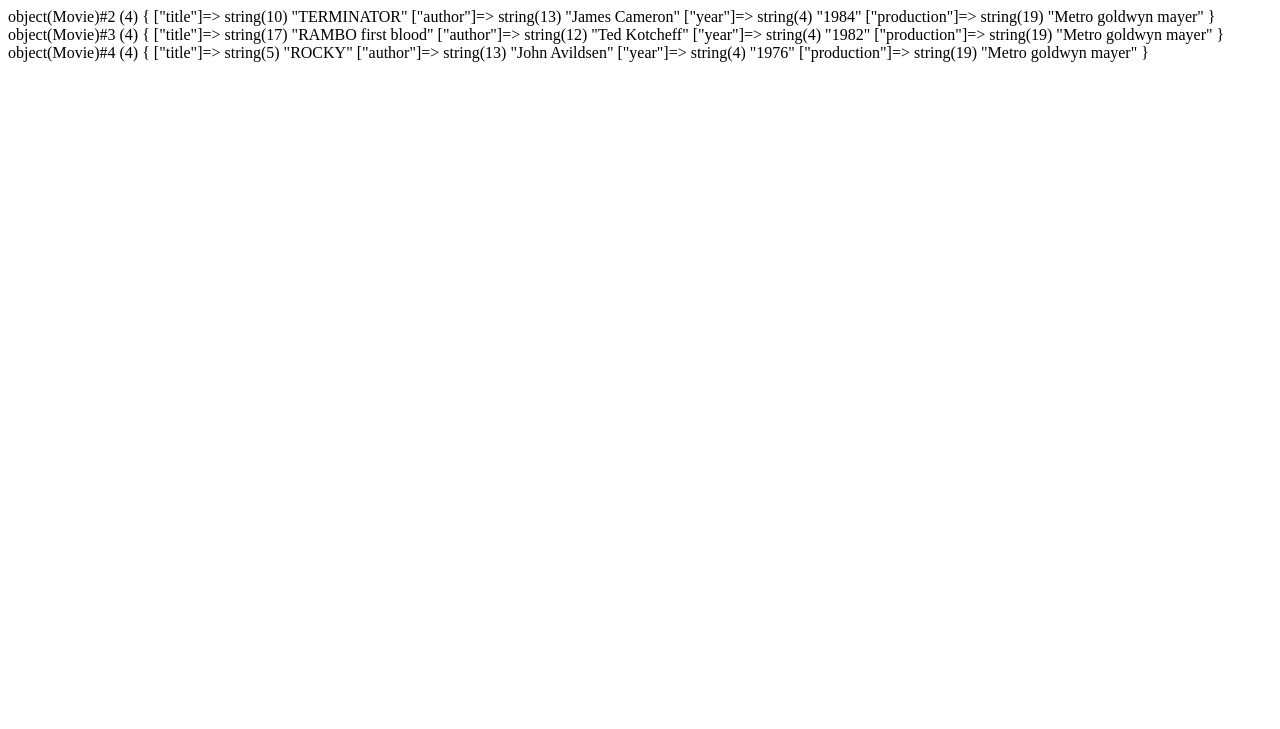
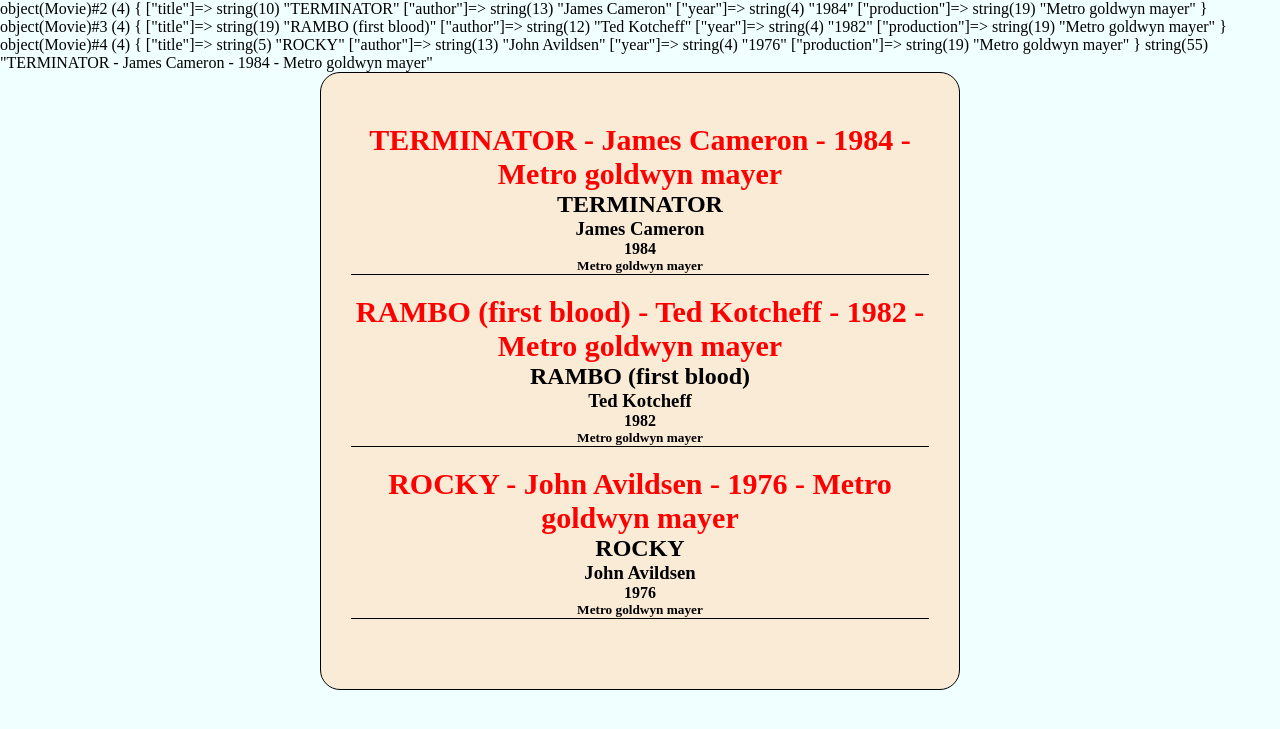
Before and after one commit to hexeva/php-oop-1, a PHP site: page / in a window 1280 px wide. Shown: the top 729 px of the page. Run offline with PHP 8.4, Linux system fonts and the light colour scheme.

Commit message:
printed objects

```diff
--- /dev/null
+++ b/css/style.css
@@ -0,0 +1,29 @@
+*{
+    margin: 0;
+    padding: 0;
+    box-sizing: border-box;
+}
+
+body{
+    background-color:azure;
+}
+
+.container{
+    width: 50%;
+    margin: auto;
+    border-radius: 20px;
+    border: 1px solid black;
+    background-color: antiquewhite;
+    text-align: center;
+    padding: 50px 30px;
+}
+
+.movie{
+    margin-bottom: 20px;
+    border-bottom: 1px solid black;
+}
+
+.info{
+    color: red;
+    font-size: 30px;
+}
--- a/index.php
+++ b/index.php
@@ -3,6 +3,7 @@
 <head>
     <meta charset="UTF-8">
     <meta http-equiv="X-UA-Compatible" content="IE=edge">
+    <link rel="stylesheet" href="css/style.css">
     <meta name="viewport" content="width=device-width, initial-scale=1.0">
     <title>OOP 1</title>
 </head>
@@ -25,6 +26,12 @@ class Movie {
     // assegno anche una variabile comune a tutte le istanze
     public $production = 'Metro goldwyn mayer';
 
+    // DEFINISCO UN METODO (che mi restituirà la stringa completa con tutte le caratteristiche dell'istanza)
+
+    public function getMovieComplete() {
+        return $this->title . ' - ' . $this->author . ' - ' . $this->year . ' - ' . $this->production;
+    }
+
 
 }
 // CREO LE ISTANZE DELLA CLASSE MOVIE
@@ -36,7 +43,7 @@ $terminator->year = '1984';
 
 $rambo = new Movie();
 // ad ogni istanza assegno il proprio attributo
-$rambo->title = 'RAMBO first blood';
+$rambo->title = 'RAMBO (first blood)';
 $rambo->author = 'Ted Kotcheff';
 $rambo->year = '1982';
 
@@ -49,8 +56,34 @@ $rocky->year = '1976';
 var_dump($terminator);
 var_dump($rambo);
 var_dump($rocky);
+var_dump($terminator->getMovieComplete());
 
 
 ?>
+
+<div class="container">
+    <div class="movie">
+        <h2 class="info"> <?php echo $terminator->getMovieComplete(); ?> </h2>
+        <h2> <?php echo $terminator->title; ?> </h2>
+        <h3> <?php echo $terminator->author; ?> </h3>
+        <h4> <?php echo $terminator->year; ?> </h4>
+        <h5> <?php echo $terminator->production ?> </h5>
+    </div>
+    <div class="movie">
+    <h2 class="info"> <?php echo $rambo->getMovieComplete(); ?> </h2>
+        <h2> <?php echo $rambo->title; ?> </h2>
+        <h3> <?php echo $rambo->author; ?> </h3>
+        <h4> <?php echo $rambo->year; ?> </h4>
+        <h5> <?php echo $rambo->production; ?> </h5>
+    </div>
+    <div class="movie">
+    <h2 class="info"> <?php echo $rocky->getMovieComplete(); ?></h2>
+        <h2> <?php echo $rocky->title ?> </h2>
+        <h3> <?php echo $rocky->author ?> </h3>
+        <h4> <?php echo $rocky->year ?> </h4>
+        <h5> <?php echo $rocky->production ?> </h5>
+    </div>
+</div>
+
 </body>
 </html>
```
